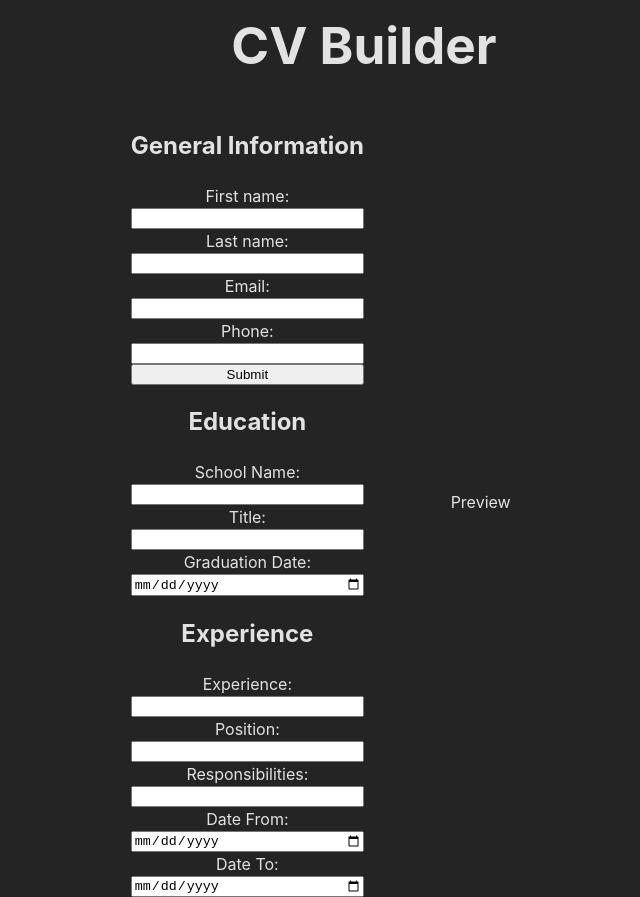
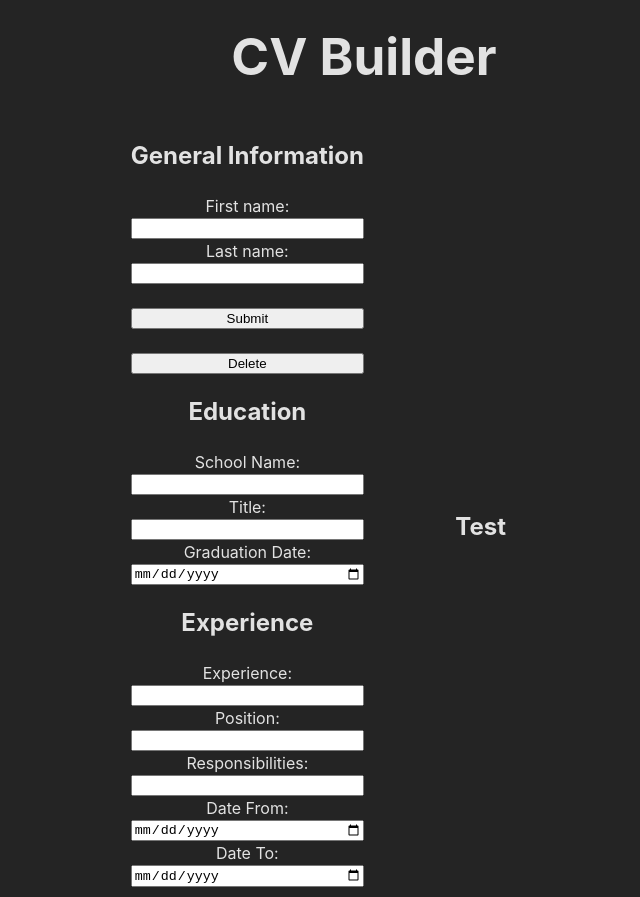
Before and after one commit to jonorl/cv-application, a React (Vite) app: page / in a window 1280 px wide. Shown: the whole page, without its empty margins (276-916 px from the left). Built offline with nearby package versions, Linux system fonts and the light colour scheme.

Commit message:
Feat: managed to get the stuff from General to appear in Preview

```diff
--- a/src/components/App.jsx
+++ b/src/components/App.jsx
@@ -8,13 +8,20 @@ import Preview from './Preview'
 
 function App() {
 
+  const [generalInfo, setGeneralInfo] = useState({
+    fname: "",
+    lname: "",
+    email: "",
+    phone: ""
+  });
+
   return (
     <>
       <h1>CV Builder</h1>
-      <General/>
-      <Education/>
-      <Experience/>
-      <Preview/>
+      <General generalInfo={generalInfo} setGeneralInfo={setGeneralInfo} />
+      <Education />
+      <Experience />
+      <Preview generalInfo={generalInfo} setGeneralInfo={setGeneralInfo} />
     </>
   )
 }
--- a/src/components/General.jsx
+++ b/src/components/General.jsx
@@ -1,17 +1,23 @@
-import { useState } from 'react'
 import '../styles/General.css'
 
-export default function General() {
-  const [fname, setFname] = useState("");
-  const [lname, setLname] = useState("");
-  const [email, setEmail] = useState("");
-  const [phone, setPhone] = useState("");
-  const [submit, setSubmit] = useState("");
+
+import Input from "./Input"
+
+export default function General({ generalInfo, setGeneralInfo }) {
+  const handleInputChange = (field, value) => {
+    setGeneralInfo(prev => ({
+      ...prev,
+      [field]: value
+    }));
+  };
 
   const submitGeneral = () => {
     // Submit??
   };
 
+  const deleteGeneral = () => {
+    // Delete??
+  };
 
   return (
     <div className="general">
@@ -20,18 +26,17 @@ export default function General() {
       <label htmlFor="fname">First name:</label>
       <input
         type="text"
-        value={fname}
-        onChange={(event) => setFname(event.target.value)}
+        value={generalInfo.fname}
+        onChange={(event) => handleInputChange('fname', event.target.value)}
       />
 
       <label htmlFor="lname">Last name:</label>
-      <input
-        type="text"
-        value={lname}
-        onChange={(event) => setLname(event.target.value)}
+      <Input
+        value={generalInfo.lname}
+        onChange={(event) => handleInputChange('lname', event.target.value)}
       />
 
-      <label htmlFor="email">Email:</label>
+      {/* <label htmlFor="email">Email:</label>
       <input
         type="email"
         value={email}
@@ -43,9 +48,12 @@ export default function General() {
         type="phone"
         value={phone}
         onChange={(event) => setPhone(event.target.value)}
-      />
+      /> */}
 
-      <button onClick={submitGeneral}>Submit</button>
+      <button className="submit-general" onClick={submitGeneral}>Submit</button>
+
+      <button className="delete-general" onClick={deleteGeneral}>Delete</button>
+
     </div>
   );
 }
--- /dev/null
+++ b/src/components/Input.jsx
@@ -0,0 +1,10 @@
+export default function Input(props) {
+    const InputStyle = {
+        type: "text",
+        value: "",
+    };
+
+    return (
+        <input style={InputStyle}>{props.text}</input>
+    );
+}
--- a/src/components/Preview.jsx
+++ b/src/components/Preview.jsx
@@ -1,5 +1,10 @@
 import '../styles/Preview.css'
 
-export default function Preview() {
-    return <div className="preview">Preview</div>
+export default function Preview({ generalInfo }) {
+    console.log("Preview generalInfo:", generalInfo);
+    return <div className="preview">
+        <h1>{generalInfo.fname} {generalInfo.lname}</h1>
+        <h2>Test</h2>
+        </div>
+
 }
--- a/src/styles/index.css
+++ b/src/styles/index.css
@@ -18,3 +18,11 @@ h1 {
   font-size: 3.2em;
   line-height: 1.1;
 }
+
+.submit-general {
+  margin-top: 3vh;
+}
+
+.delete-general {
+  margin-top: 3vh;
+}
```
